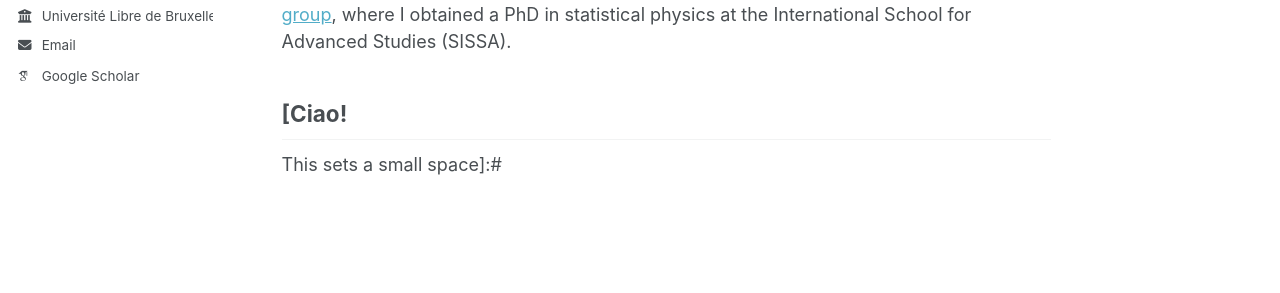
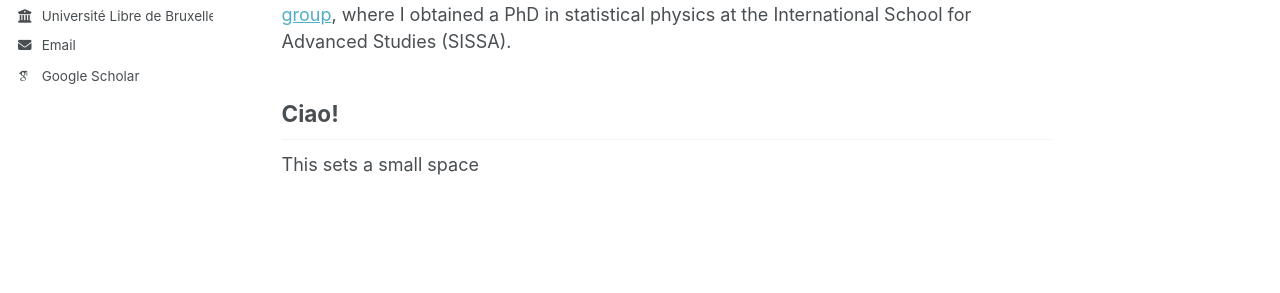
Before and after one commit to cristianomuzzi/cristianomuzzi.github.io, a Jekyll site: the page built from _pages/about.md, in a window 1280 px wide and 1016 px high. Shown: the part 434-727 px from the top of the window. Built offline with Jekyll 4.4.1, drawn with Linux system fonts in a browser that asks for light colours; some web fonts are replaced.

```diff
--- a/_pages/about.md
+++ b/_pages/about.md
@@ -14,6 +14,6 @@ About my past
 ======
 I was born in Rome, Italy. I obtained my master degree in physics from Università degli Studi di Roma "La Sapienza", and then moved to Trieste to join the [Statistical physics group](https://www.statphys.sissa.it/wordpress/), where I obtained a PhD in statistical physics at the International School for Advanced Studies (SISSA).
 
-[Ciao!
+Ciao!
 -------
-This sets a small space]:#
+This sets a small space
```
